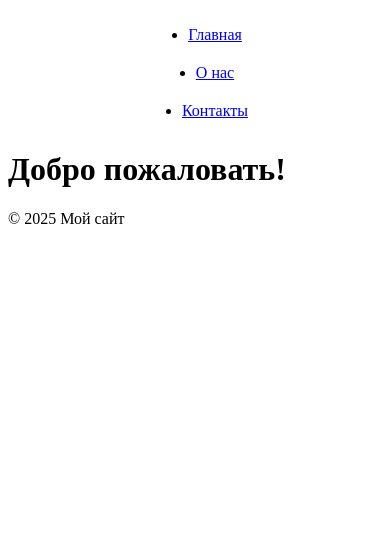
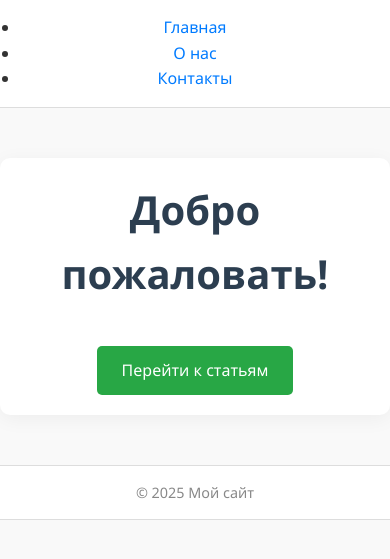
Before and after one commit to 1Mantih1/grigorev.ru, a PHP site: page / in a window 390 px wide. Shown: the top 559 px of the page. Run offline with PHP 8.4, Linux system fonts and the light colour scheme.

Commit message:
add style

```diff
--- a/assets/css/style.css
+++ b/assets/css/style.css
@@ -1,34 +1,106 @@
-nav a.active {
-    font-weight: bold;
-    color: #f00;
+* {
+    box-sizing: border-box;
+    margin: 0;
+    padding: 0;
+    font-family: 'Segoe UI', Tahoma, Geneva, Verdana, sans-serif;
+}
+
+body {
+    background-color: #f9f9f9;
+    color: #333;
+    line-height: 1.6;
+}
+
+a {
+    color: #007bff;
+    text-decoration: none;
+    transition: color 0.2s;
+}
+
+a:hover {
+    color: #0056b3;
+}
+
+main {
+    max-width: 800px;
+    margin: 50px auto;
+    padding: 20px;
+    background: #fff;
+    border-radius: 10px;
+    box-shadow: 0 4px 20px rgba(0, 0, 0, 0.05);
+    text-align: center;
+}
+
+main h1 {
+    font-size: 2.5rem;
+    margin-bottom: 20px;
+    color: #2c3e50;
+}
+
+main p {
+    font-size: 1.2rem;
+}
+
+main a {
+    display: inline-block;
+    margin-top: 20px;
+    padding: 12px 25px;
+    background-color: #28a745;
+    color: white;
+    border-radius: 5px;
+    font-size: 1rem;
+}
+
+main a:hover {
+    background-color: #218838;
+}
+
+header {
+    background-color: #fff;
+    border-bottom: 1px solid #ddd;
+    padding: 15px 20px;
+}
+
+header nav ul {
+    list-style: none;
+    display: flex;
+    justify-content: center;
+    gap: 20px;
+}
+
+header nav ul li a {
+    font-weight: 500;
+    color: #333;
+    padding: 8px 12px;
+    border-radius: 5px;
+    transition: background 0.3s;
+}
+
+header nav ul li a:hover,
+header nav ul li a.active {
+    background-color: #f0f0f0;
+    color: #007bff;
+}
+
+footer {
+    margin-top: 50px;
+    padding: 20px;
+    background-color: #fff;
+    text-align: center;
+    font-size: 0.9rem;
+    color: #888;
+    border-top: 1px solid #ddd;
 }
 
 @media (max-width: 768px) {
+    main {
+        margin: 20px;
+        padding: 15px;
+    }
+
     header nav ul {
-        display: flex;
         flex-direction: column;
         align-items: center;
-    }
-
-    header nav ul li {
-        margin: 10px 0;
-    }
-
-    form input, form textarea, form button {
-        width: 100%;
-        padding: 10px;
-        margin: 10px 0;
+        gap: 10px;
     }
 }
-
-/* Стили для планшетов */
-@media (max-width: 1024px) {
-    header nav ul {
-        display: flex;
-        justify-content: center;
-    }
-
-    header nav ul li {
-        margin: 10px 15px;
-    }
-}
--- a/index.php
+++ b/index.php
@@ -3,12 +3,84 @@
 <head>
     <meta charset="UTF-8">
     <title>Главная</title>
-    <link rel="stylesheet" href="/assets/css/style.css">
+    <style>
+        * {
+            box-sizing: border-box;
+            margin: 0;
+            padding: 0;
+            font-family: 'Segoe UI', Tahoma, Geneva, Verdana, sans-serif;
+        }
+
+        body {
+            background-color: #f9f9f9;
+            color: #333;
+            line-height: 1.6;
+        }
+
+        a {
+            color: #007bff;
+            text-decoration: none;
+            transition: color 0.2s;
+        }
+
+        a:hover {
+            color: #0056b3;
+        }
+
+        main {
+            max-width: 800px;
+            margin: 50px auto;
+            padding: 20px;
+            background: #fff;
+            border-radius: 10px;
+            box-shadow: 0 4px 20px rgba(0, 0, 0, 0.05);
+            text-align: center;
+        }
+
+        main h1 {
+            font-size: 2.5rem;
+            margin-bottom: 20px;
+            color: #2c3e50;
+        }
+
+        main p {
+            font-size: 1.2rem;
+        }
+
+        main a {
+            display: inline-block;
+            margin-top: 20px;
+            padding: 12px 25px;
+            background-color: #28a745;
+            color: white;
+            border-radius: 5px;
+            font-size: 1rem;
+        }
+
+        main a:hover {
+            background-color: #218838;
+        }
+
+        header, footer {
+            background-color: #fff;
+            padding: 15px 20px;
+            text-align: center;
+            border-bottom: 1px solid #ddd;
+        }
+
+        footer {
+            margin-top: 40px;
+            border-top: 1px solid #ddd;
+            color: #888;
+            font-size: 0.9rem;
+        }
+    </style>
 </head>
 <body>
     <?php include 'includes/header.php'; ?>
     <main>
         <h1>Добро пожаловать!</h1>
+        <p><a href="/articles.php">Перейти к статьям</a></p>
     </main>
     <?php include 'includes/footer.php'; ?>
 </body>
```
Also changed, not shown: includes/test_db.php (+7 -5 lines), pages/about.php (+55 -0 lines), pages/contact.php (+100 -0 lines).
